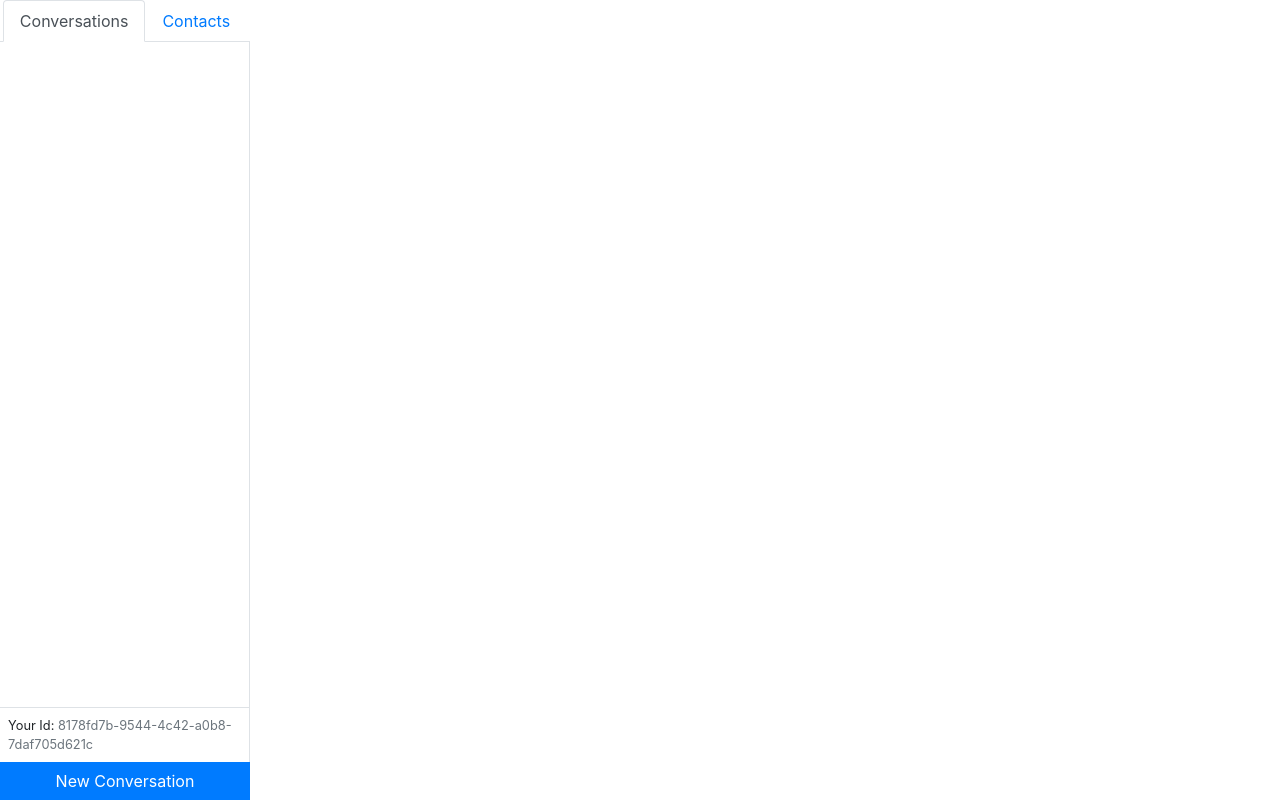
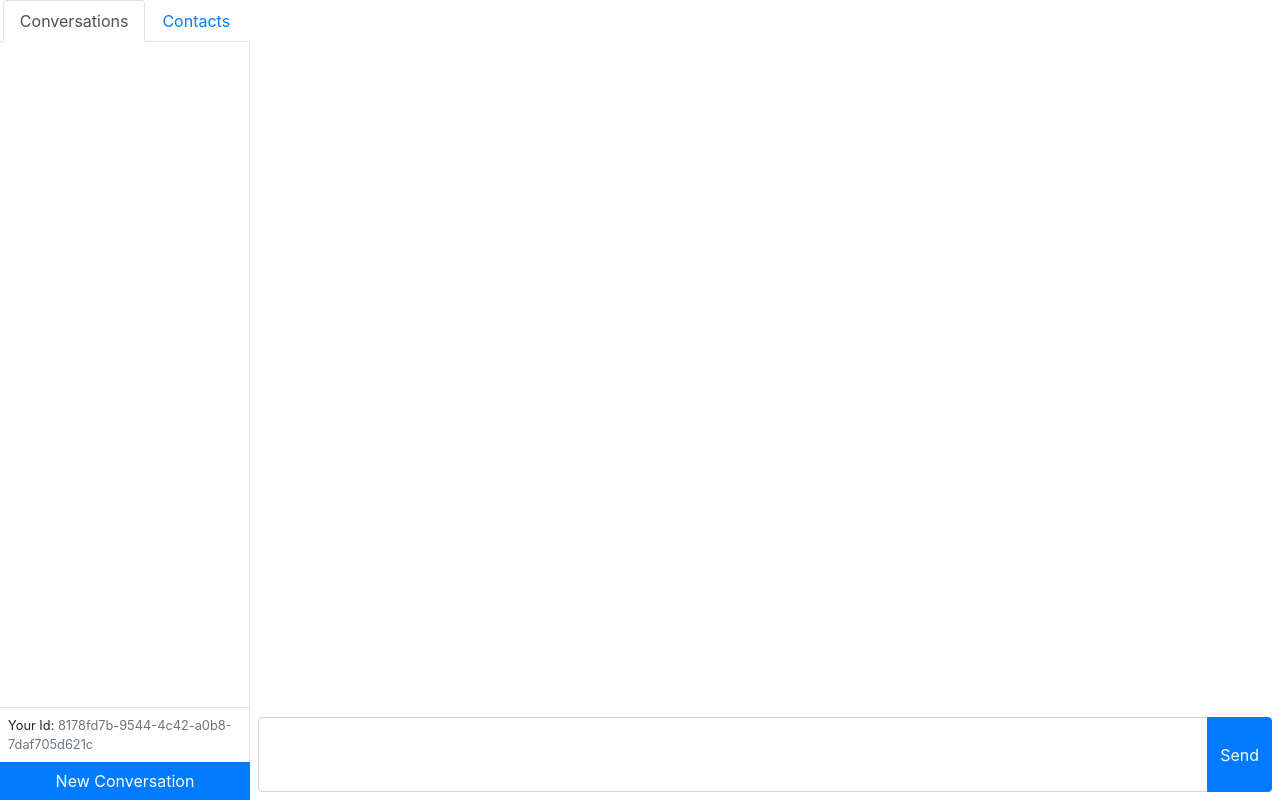
Before and after one commit to nicholas-tao/messaging-app, a React (Create React App) app in the folder client/: page / in a window 1280 px wide. Both pictures are taken after typing "Sample" into the empty fields and a click on the button "Create a New Id". Built offline with nearby package versions, Linux system fonts and the light colour scheme.

Commit message:
starting to setup conversation component and sending msgs

```diff
--- a/client/src/components/App.js
+++ b/client/src/components/App.js
@@ -9,7 +9,7 @@ function App() {
   const [id, setId] = useLocalStorage("id");
   const dashboard = (
     <ContactsProvider>
-      <ConversationsProvider>
+      <ConversationsProvider id={id}>
         <Dashboard id={id} />
       </ConversationsProvider>
     </ContactsProvider>
--- a/client/src/components/Dashboard.js
+++ b/client/src/components/Dashboard.js
@@ -1,10 +1,14 @@
 import React from "react";
 import Sidebar from "./Sidebar";
+import { useConversations } from "../contexts/ConversationsProvider";
+import OpenConveration from "./OpenConversation";
+export default function Dashboard({ id }) {
+  const selectedConversation = useConversations();
 
-export default function Dashboard({ id }) {
   return (
     <div className="d-flex" style={{ height: "100vh" }}>
       <Sidebar id={id} />
+      {selectedConversation && <OpenConveration />}
     </div>
   );
 }
--- /dev/null
+++ b/client/src/components/OpenConversation.js
@@ -0,0 +1,39 @@
+import React, { useState } from "react";
+import { Form, InputGroup, Button } from "react-bootstrap";
+import { useConversations } from "../contexts/ConversationsProvider";
+
+export default function OpenConversation() {
+  const [text, setText] = useState("");
+  const { sendMessage, selectedConversation } = useConversations();
+
+  function handleSubmit(e) {
+    e.preventDefault();
+
+    sendMessage(
+      selectedConversation.recipients.map((r) => r.id),
+      text
+    );
+    setText("");
+  }
+  return (
+    <div className="d-flex flex-column flex-grow-1">
+      <div className="flex-grow-1 overflow-auto"></div>
+      <Form onSubmit={handleSubmit}>
+        <Form.Group className="m-2">
+          <InputGroup>
+            <Form.Control
+              as="textarea"
+              required
+              value={text}
+              onChange={(e) => setText(e.target.value)}
+              style={{ height: "75px", resize: "none" }}
+            />
+            <InputGroup.Append>
+              <Button type="submit">Send</Button>
+            </InputGroup.Append>
+          </InputGroup>
+        </Form.Group>
+      </Form>
+    </div>
+  );
+}
--- a/client/src/contexts/ConversationsProvider.js
+++ b/client/src/contexts/ConversationsProvider.js
@@ -8,7 +8,7 @@ export function useConversations() {
   return useContext(ConversationsContext);
 }
 
-export function ConversationsProvider({ children }) {
+export function ConversationsProvider({ id, children }) {
   const [conversations, setConversations] = useLocalStorage(
     "conversations",
     []
@@ -22,6 +22,12 @@ export function ConversationsProvider({ children }) {
     setConversations((prevConversations) => {
       return [...prevConversations, { recipients, messages: [] }];
     });
+  }
+
+  function addMessageToConversation({ recipients, text, sender }) {}
+
+  function sendMessage(recipients, text) {
+    addMessageToConversation({ recipients, text, sender: id });
   }
 
   const formattedConversations = conversations.map((conversations, index) => {
@@ -39,6 +45,7 @@ export function ConversationsProvider({ children }) {
   const value = {
     conversations: formattedConversations,
     selectedConversation: formattedConversations[selectedConversationIndex],
+    sendMessage,
     selectConversationIndex: setSelectedConversationIndex,
     createConversation,
   };
```
